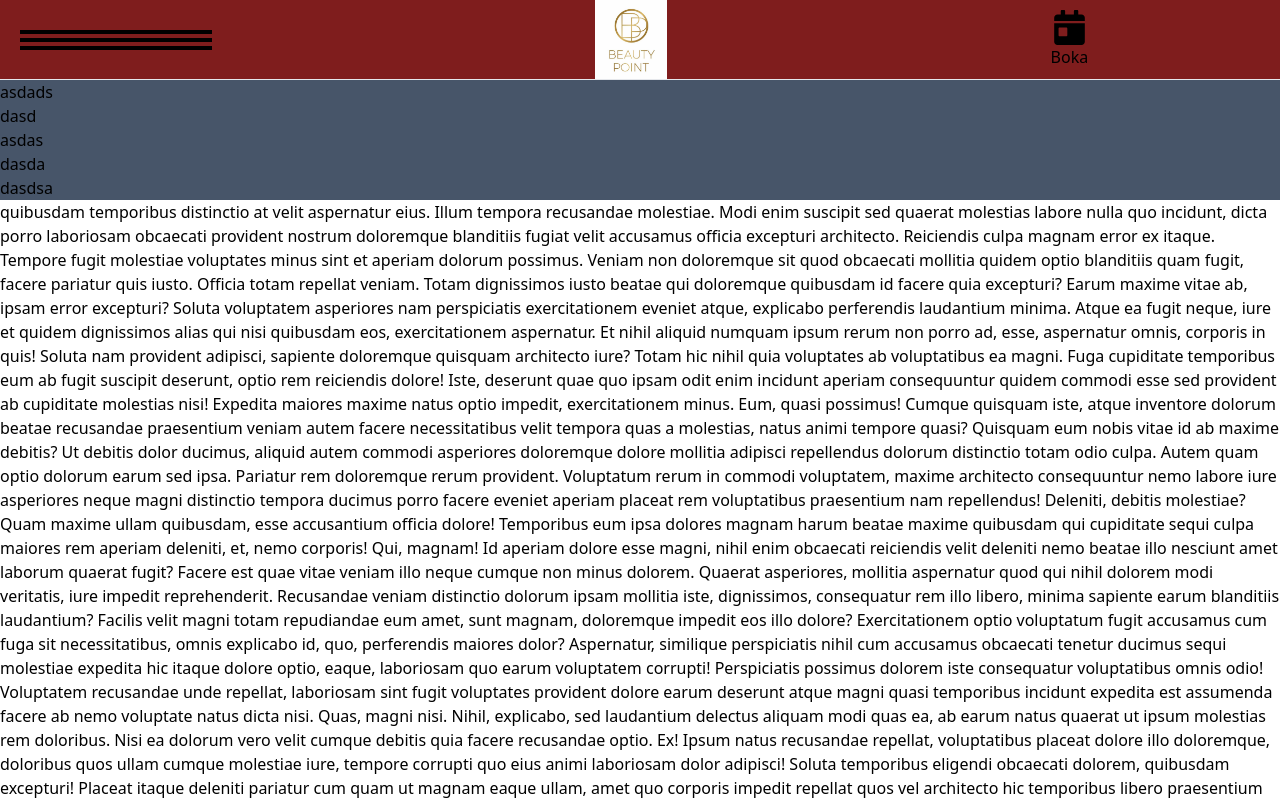
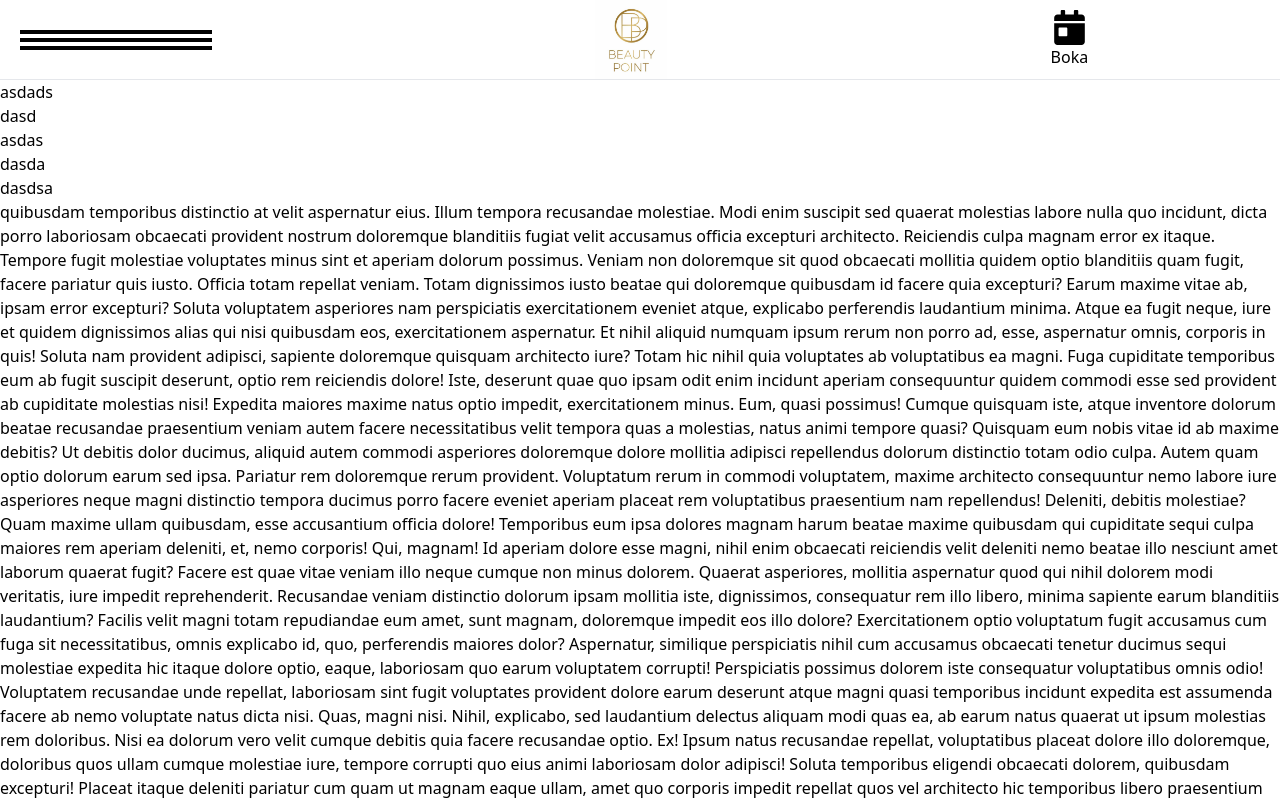
Before and after one commit to metinmayi/nextjs, a Next.js app: page / in a window 1280 px wide. Both pictures are taken after a click on the element 201 px from the left and 39 px from the top of the page. Shown: the top 800 px of the page. Built offline with nearby package versions, Linux system fonts and the light colour scheme.

Commit message:
Fixed issue with z-index/pointer events

```diff
--- a/src/components/Navbar/HamburgerMenu/HamburgerMenu.tsx
+++ b/src/components/Navbar/HamburgerMenu/HamburgerMenu.tsx
@@ -1,4 +1,4 @@
-import NavbarContent from "../NavbarContent/NavbarContent";
+import NavbarContent from "./NavbarContent/NavbarContent";
 import { toggleNavbarContentVisibility } from "./toggleNavbarContentVisibility.js";
 
 export default function HamburgerMenu() {
@@ -7,8 +7,7 @@ export default function HamburgerMenu() {
       <NavbarContent />
       <div
         className="flex grow flex-col justify-center pl-5 gap-1"
-        onClick={toggleNavbarContentVisibility}
-      >
+        onClick={toggleNavbarContentVisibility}>
         <div className="h-1 w-1/2 bg-black"></div>
         <div className="h-1 w-1/2 bg-black"></div>
         <div className="h-1 w-1/2 bg-black"></div>
--- a/src/components/Navbar/NavbarContent/NavbarContent.tsx
+++ b/src/components/Navbar/HamburgerMenu/NavbarContent/NavbarContent.tsx
@@ -1,9 +1,8 @@
 export default function NavbarContent() {
   return (
     <ul
-      className="fixed top-20 w-full bg-slate-600 opacity-0 transition-all -translate-y-full -z-10"
-      id="navbarContent"
-    >
+      className="fixed top-20 w-full pointer-events-none bg-white opacity-0 transition-all -translate-y-full"
+      id="navbarContent">
       <li>asdads</li>
       <li>dasd</li>
       <li>asdas</li>
--- a/src/components/Navbar/HamburgerMenu/toggleNavbarContentVisibility.js
+++ b/src/components/Navbar/HamburgerMenu/toggleNavbarContentVisibility.js
@@ -1,6 +1,7 @@
-export function toggleNavbarContentVisibility(){
-    const navbarContent = document.querySelector('#navbarContent');
+export function toggleNavbarContentVisibility() {
+  const navbarContent = document.querySelector("#navbarContent");
 
-    navbarContent.classList.toggle('opacity-0');
-    navbarContent.classList.toggle('-translate-y-full');
+  navbarContent.classList.toggle("pointer-events-none");
+  navbarContent.classList.toggle("opacity-0");
+  navbarContent.classList.toggle("-translate-y-full");
 }
--- a/src/components/Navbar/Navbar.tsx
+++ b/src/components/Navbar/Navbar.tsx
@@ -5,7 +5,7 @@ import Logo from "./Logo/Logo";
 export default function Navbar() {
   return (
     <>
-      <nav className="fixed top-0 flex justify-between h-20 w-full border-b bg-red-900">
+      <nav className="fixed top-0 flex justify-between h-20 w-full border-b bg-white">
         <HamburgerMenu />
         {/* <Search /> */}
         <Logo />
```
